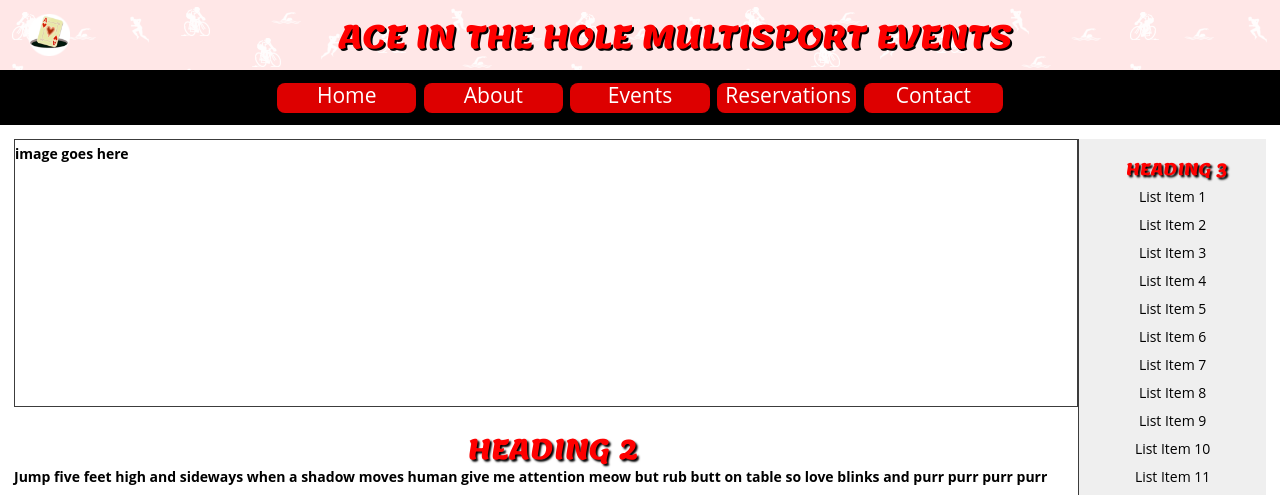
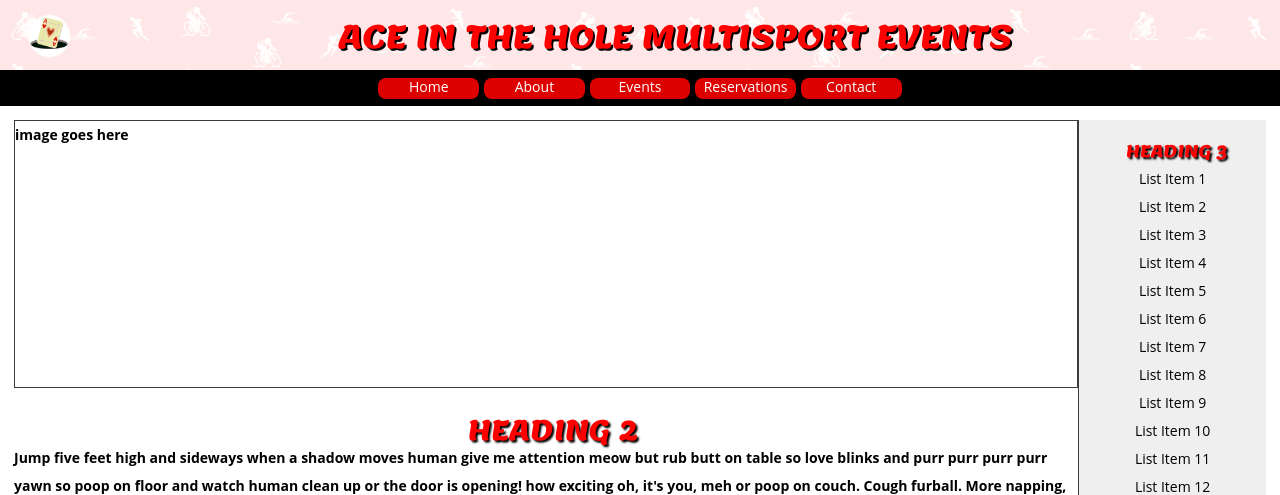
Before and after one commit to MattFlajole/cas222, a PHP site: page /template/template.php in a window 1280 px wide. Shown: the top 495 px of the page. Run offline with PHP 8.4, Linux system fonts and the light colour scheme.

Commit message:
readjust styles

```diff
--- a/template/styles/style.css
+++ b/template/styles/style.css
@@ -17,7 +17,7 @@ header {
 }
 header img {
   float: left;
-  width: 6em;
+  width: 5em;
   height: auto;
   padding: 1.3em 0 0 2em;
 }
@@ -146,26 +146,20 @@ footer ul li a:hover {
 }
 @media screen and (min-width: 480px) {
   header {
-    height: 4.5em;
+    height: 5em;
   }
   h1 {
     font-size: 1.6em;
     padding: 1em 0 0 0.5em;
   }
   header img {
-    width: 4.5em;
-    height: auto;
-    padding: 1em 0 0 1em;
+    padding: 0.5em 0 0 1em;
   }
   nav {
     font-size: 0.4em;
   }
   Nav ul {
     padding: 1.2em 0 0 0;
-  }
-  nav li {
-    width: 16.6em;
-    padding: 0;
   }
   main h2 {
     font-size: 2em;
@@ -181,19 +175,12 @@ footer ul li a:hover {
     padding: 0.7em 0 0 0;
   }
   header img {
-    width: 5em;
-    height: auto;
-    margin: 0;
-    padding: 1em 0 0 2em;
+    padding: 1.1em 0 0 2em;
   }
-  nav {
-    font-size: 0.6em;
-  }
-  /*
   nav li {
     width: 18em;
+    padding: 0;
   }
-  */
   .top {
     display: block;
     float: left;
--- a/template/styles/style.less
+++ b/template/styles/style.less
@@ -20,7 +20,7 @@ header {
 }
 header img {
    float: left;
-   width: 6em;
+   width: 5em;
    height: auto;
    padding: 1.3em 0 0 2em;
  }
@@ -125,26 +125,20 @@ footer {
 }
 @media screen and (min-width: 480px) {
   header {
-    height: 4.5em;
+    height: 5em;
   }
   h1 {
     font-size: 1.6em;
     padding: 1em 0 0 .5em;
   }
   header img {
-    width: 4.5em;
-    height: auto;
-    padding: 1em 0 0 1em;
+    padding: .5em 0 0 1em;
   }
   nav {
     font-size: .4em;
   }
   Nav ul {
     padding: 1.2em 0 0 0;
-  }
-  nav li {
-    width: 16.6em;
-    padding: 0;
   }
   main h2 {
     font-size: 2em;
@@ -160,19 +154,12 @@ footer {
     padding: .7em 0 0 0;
   }
   header img {
-    width: 5em;
-    height: auto;
-    margin: 0;
-    padding: 1em 0 0 2em;
+    padding: 1.1em 0 0 2em;
   }
-  nav {
-    font-size: .6em;
-  }
-  /*
   nav li {
     width: 18em;
+    padding: 0;
   }
-  */
   .top {
     display: block;
     float: left;
```
Also changed, not shown: 1 other file.
